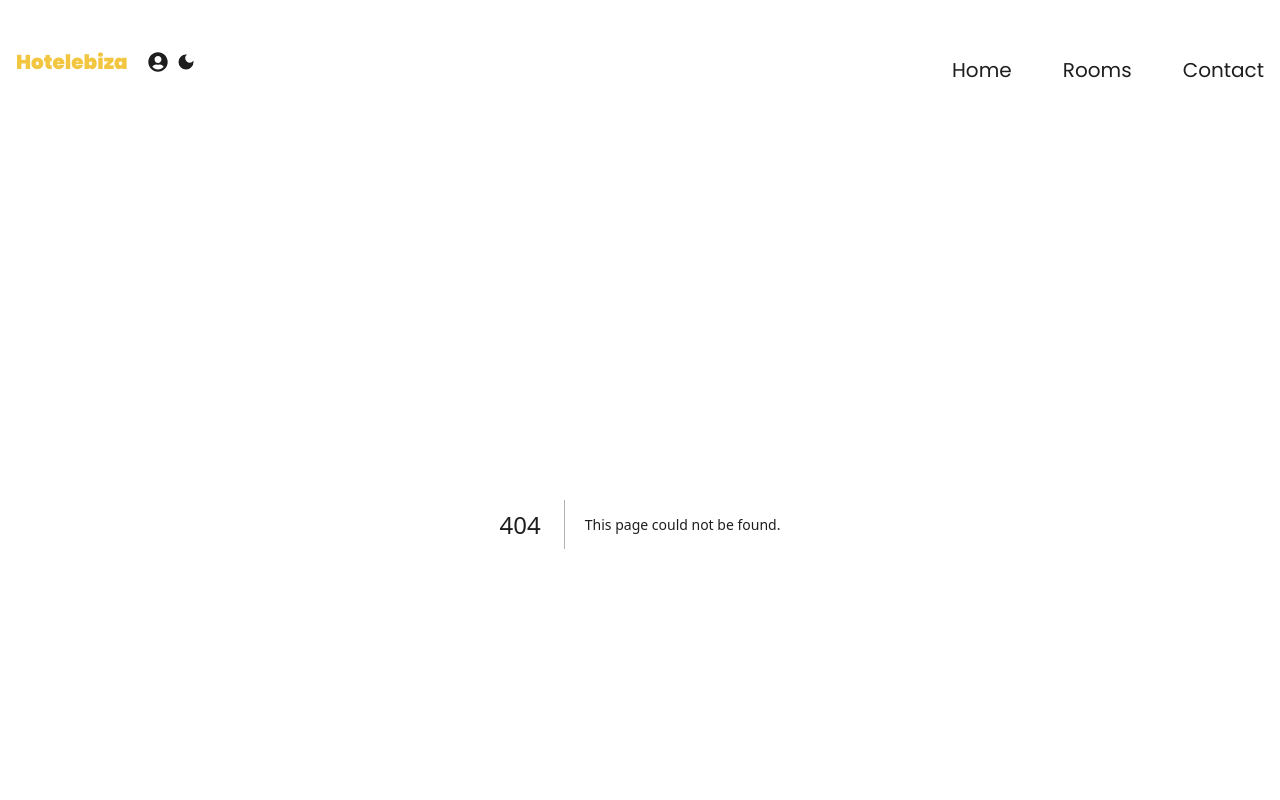
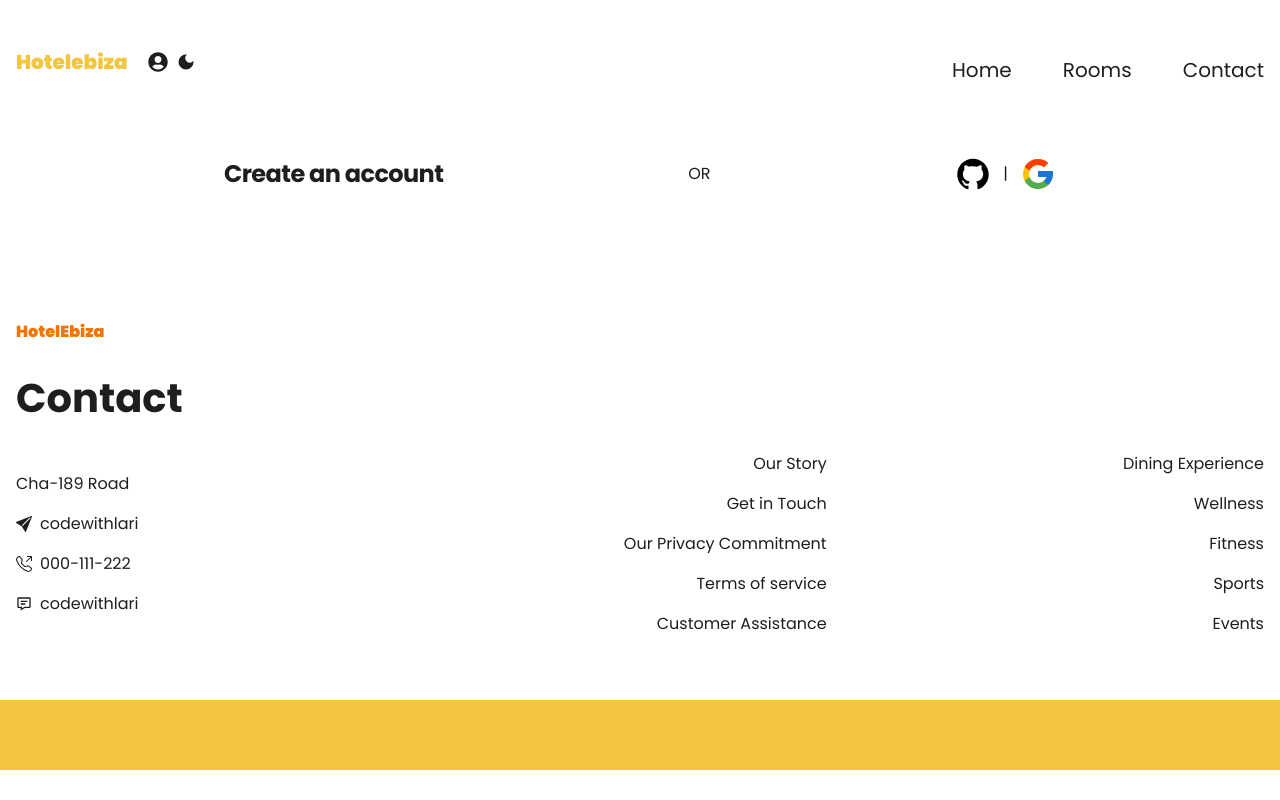
Before and after one commit to ataullahmesbah/hotel-management-nextjs-projects, a Next.js app: page /auth in a window 1280 px wide. Before the commit this address had no page. Shown: the top 800 px of the page. Built offline with nearby package versions, Linux system fonts and the light colour scheme.

Commit message:
create account auth set

```diff
--- /dev/null
+++ b/app/auth/page.tsx
@@ -0,0 +1,23 @@
+import { AiFillGithub } from 'react-icons/ai';
+import { FcGoogle } from 'react-icons/fc';
+
+const Auth = () => {
+    return (
+        <section className="container mx-auto">
+            <div className="p-6 space-y-4 md:space-y-6 sm:p-8 w-80 md:w-[70%] mx-auto">
+                <div className="flex mb-8 flex-col md:flex-row items-center justify-between">
+                    <h1 className="text-xl font-bold leading-tight tracking-tight md:text-2xl">
+                        Create an account
+                    </h1>
+                    <p>OR</p>
+                    <span className="inline-flex items-center">
+                        <AiFillGithub className="mr-3 text-4xl cursor-pointer text-black dark:text-white" /> |
+                        <FcGoogle className="ml-3 text-4xl cursor-pointer" />
+                    </span>
+                </div>
+            </div>
+        </section>
+    );
+};
+
+export default Auth;
```
